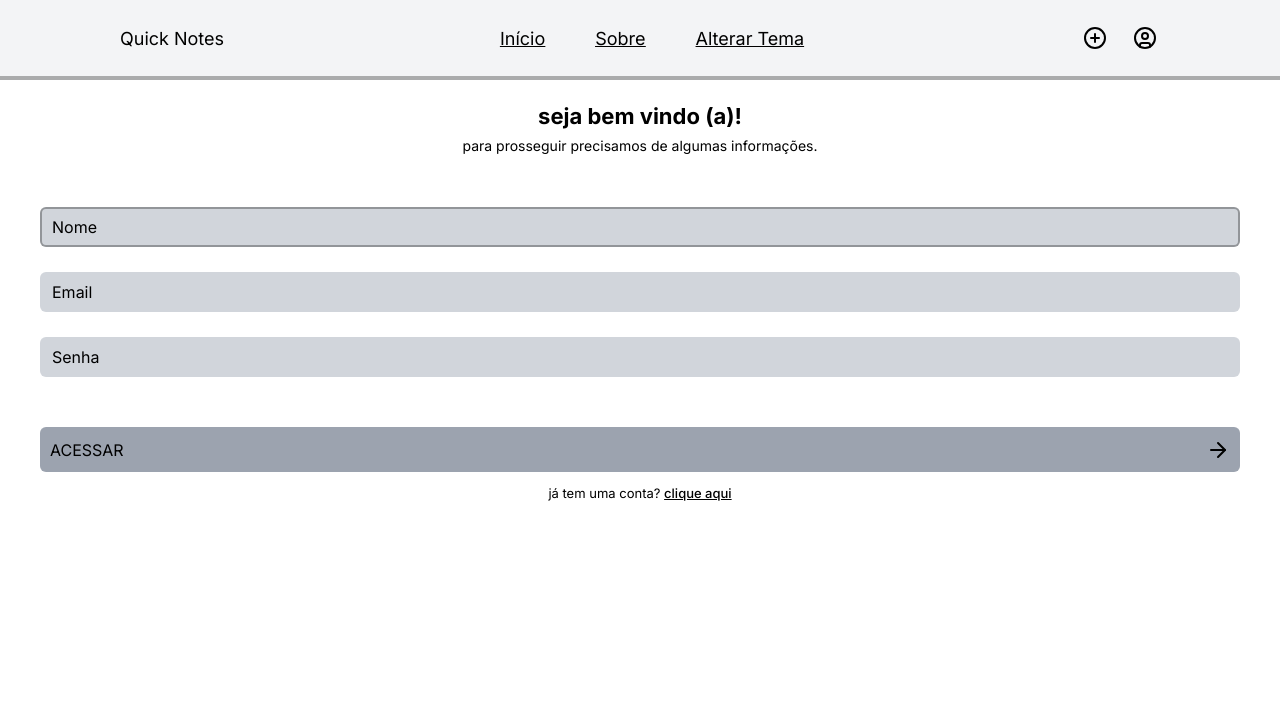
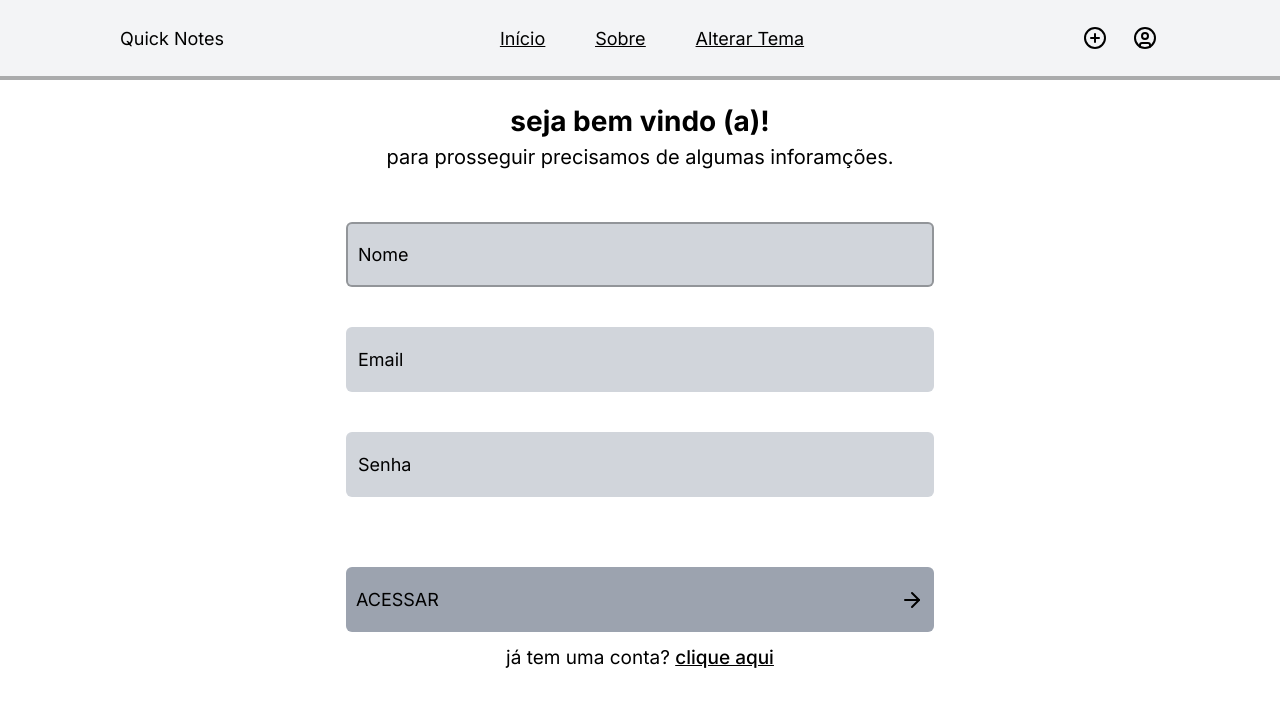
Before and after one commit to will-santosx/quick-notes, a Next.js app: page /auth/criar in a window 1280 px wide. Shown: the top 706 px of the page. Built offline with nearby package versions, Linux system fonts and the light colour scheme.

Commit message:
responsive auth pages

```diff
--- a/src/app/auth/criar/page.tsx
+++ b/src/app/auth/criar/page.tsx
@@ -12,22 +12,24 @@ export default function RegiterPage() {
   return (
     <div className="flex flex-col gap-[50px]">
       <div className="text-center">
-        <h1 className="text-[22px] font-bold">seja bem vindo &#40;a&#41;!</h1>
-        <span className="text-[14px]">
-          para prosseguir precisamos de algumas informações.
+        <h1 className="text-[22px] sm:text-[24px] lg:text-[28px] font-bold">
+          seja bem vindo &#40;a&#41;!
+        </h1>
+        <span className="text-[14px] sm:text-[16px] lg:text-[20px]">
+          para prosseguir precisamos de algumas inforamções.
         </span>
       </div>
       <div>
-        <form className="flex flex-col gap-[50px]">
-          <div className="flex flex-col gap-[25px]">
+        <form className="flex flex-col lg:gap-[70px] gap-[50px] w-full">
+          <div className="flex flex-col gap-[25px] lg:gap-[40px] items-center">
             <Input
               type="text"
-              name="register-name"
+              name="register-nome"
               value={InputRegisterName}
               placeholder="Nome"
               onChange={(e) => setInputRegisterName(e.target.value)}
+              autoFocus
               required
-              autoFocus
             />
             <Input
               type="email"
@@ -46,9 +48,9 @@ export default function RegiterPage() {
               required
             />
           </div>
-          <div className="flex flex-col text-center gap-3">
+          <div className="flex flex-col text-center gap-3 items-center">
             <Button type="submit" title="acessar" />
-            <span className="text-[13px]">
+            <span className="text-[13px] sm:text-[15px] lg:text-[19px]">
               já tem uma conta?{" "}
               <Link className="font-medium underline" href={"/auth/entrar"}>
                 clique aqui
--- a/src/app/auth/entrar/page.tsx
+++ b/src/app/auth/entrar/page.tsx
@@ -11,14 +11,16 @@ export default function LoginPage() {
   return (
     <div className="flex flex-col gap-[50px]">
       <div className="text-center">
-        <h1 className="text-[22px] font-bold">que bom que você voltou!</h1>
-        <span className="text-[14px]">
+        <h1 className="text-[22px] sm:text-[24px] lg:text-[28px] font-bold">
+          que bom que você voltou!
+        </h1>
+        <span className="text-[14px] sm:text-[16px] lg:text-[20px]">
           informe suas credenciais para acessar sua conta.
         </span>
       </div>
       <div>
-        <form className="flex flex-col gap-[50px]">
-          <div className="flex flex-col gap-[25px]">
+        <form className="flex flex-col lg:gap-[70px] gap-[50px] w-full">
+          <div className="flex flex-col gap-[25px] lg:gap-[40px] items-center">
             <Input
               type="email"
               name="login-email"
@@ -37,9 +39,9 @@ export default function LoginPage() {
               required
             />
           </div>
-          <div className="flex flex-col text-center gap-3">
+          <div className="flex flex-col text-center gap-3 items-center">
             <Button type="submit" title="acessar" />
-            <span className="text-[13px]">
+            <span className="text-[13px] sm:text-[15px] lg:text-[19px]">
               ainda não tem uma conta?{" "}
               <Link className="font-medium underline" href={"/auth/criar"}>
                 clique aqui
--- a/src/app/components/ui/Button.tsx
+++ b/src/app/components/ui/Button.tsx
@@ -9,7 +9,7 @@ export default function Button(props: ButtonProps) {
   return (
     <button
       type={props.type}
-      className="uppercase border-transparent border-2 focus:border-black focus:border-opacity-40 dark:bg-gray-800 bg-gray-400 w-full h-[45px] flex justify-between items-center p-2 rounded-md"
+      className="uppercase border-transparent border-2 sm:h-[55px] sm:text-[16px] lg:w-[70%] lg:text-[18px] lg:h-[65px] focus:border-black focus:border-opacity-40 dark:bg-gray-800 bg-gray-400 w-full h-[45px] flex justify-between items-center p-2 rounded-md"
     >
       {props.title} <ArrowRight />
     </button>
--- a/src/app/components/ui/Input.tsx
+++ b/src/app/components/ui/Input.tsx
@@ -18,7 +18,7 @@ export default function Input({
       onChange={onChange}
       required={required}
       placeholder={placeholder}
-      className="dark:bg-gray-700 bg-gray-300 rounded-md placeholder:text-black px-[10px] border-transparent border-2 focus:border-black focus:border-opacity-30 outline-none dark:placeholder:text-white w-full h-[40px]"
+      className="dark:bg-gray-700 bg-gray-300 rounded-md sm:h-[55px] sm:text-[16px] lg:w-[70%] lg:text-[18px] lg:h-[65px] placeholder:text-black px-[10px] border-transparent border-2 focus:border-black focus:border-opacity-30 outline-none dark:placeholder:text-white w-full h-[45px]"
     ></input>
   );
 }
--- a/src/app/layout.tsx
+++ b/src/app/layout.tsx
@@ -21,7 +21,9 @@ export default function RootLayout({
       <body className={inter.className}>
         <ThemeProvider attribute="class" defaultTheme="light">
           <AppHeader />
-          <main className="px-[40px] pt-[20px]">{children}</main>
+          <main className="px-[40px] pt-[20px] md:px-[100px] lg:px-[160px] xl:px-[220px] 2xl:px-[280px]">
+            {children}
+          </main>
         </ThemeProvider>
       </body>
     </html>
```
